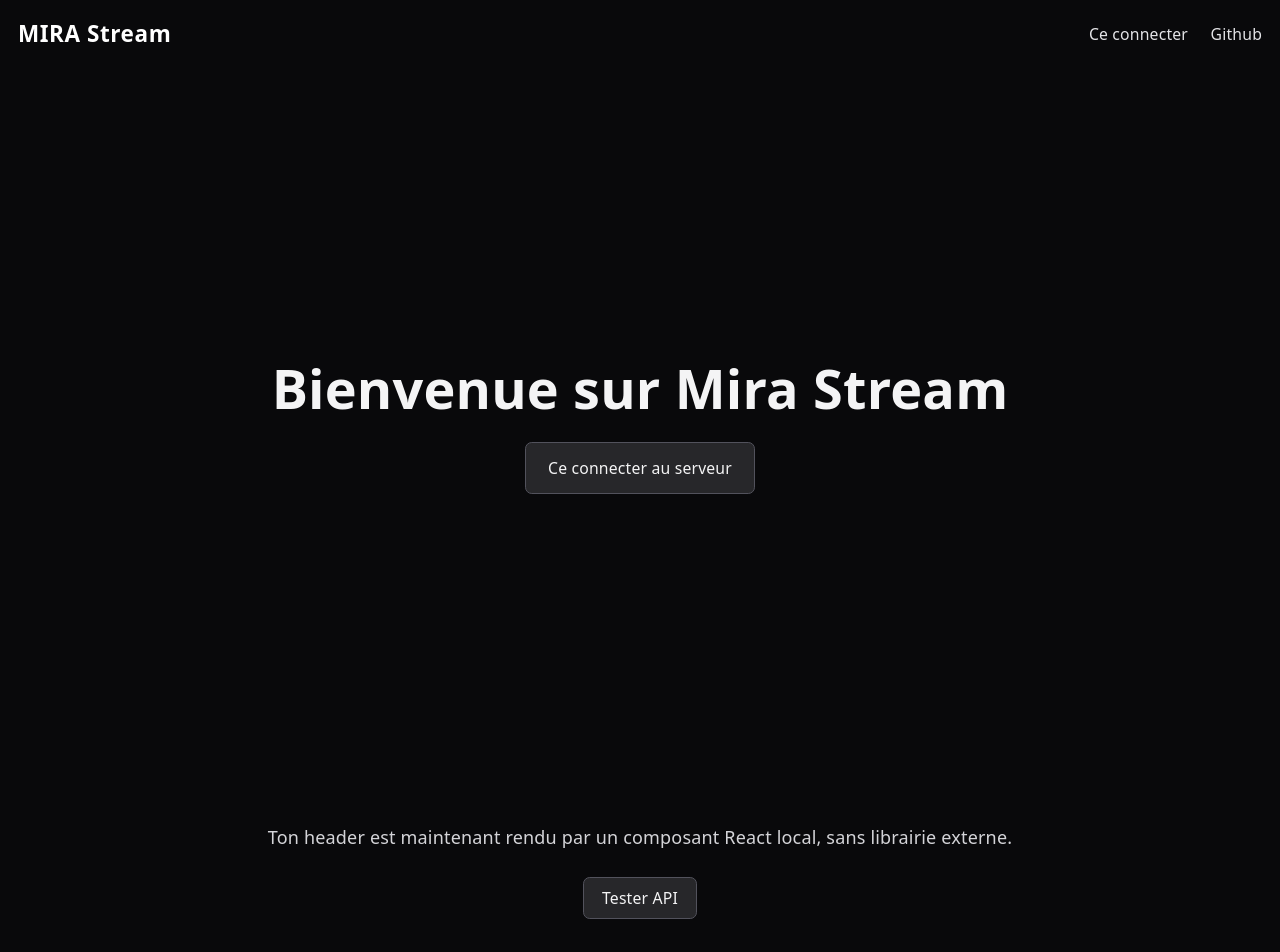
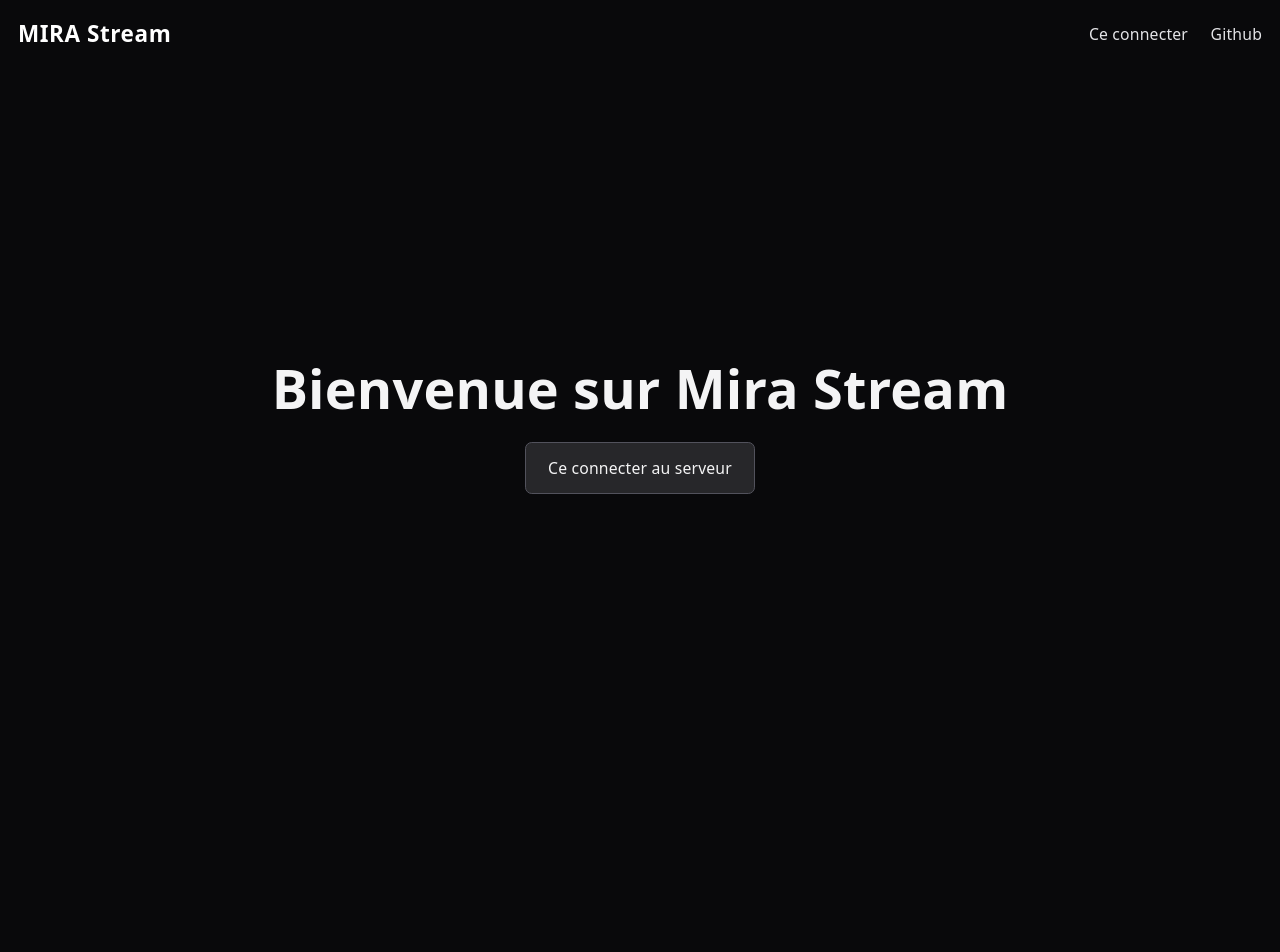
Before and after one commit to Tadomika-Ari/MIRA-Stream, a React (Vite) app in the folder web-client/: page / in a window 1280 px wide. Shown: the top 952 px of the page. After the commit the page ends 800 px from the top, so only its background shows below. Built offline with nearby package versions, Linux system fonts and the light colour scheme.

Commit message:
[-] rm useless text and button

```diff
--- a/web-client/src/home.tsx
+++ b/web-client/src/home.tsx
@@ -97,25 +97,6 @@ function App() {
             Ce connecter au serveur
           </button>
         </section>
-
-        <section ref={sectionRef} className="mx-auto w-full max-w-6xl px-4 pb-20 pt-8">
-          <p className="text-center text-zinc-300">
-            Ton header est maintenant rendu par un composant React local, sans librairie externe.
-          </p>
-
-          <div className="mt-6 flex justify-center">
-            <button
-              type="button"
-              onClick={loadExplorerItems}
-              className="rounded-md border border-zinc-600 bg-zinc-800 px-4 py-2 text-sm transition hover:bg-zinc-700"
-            >
-              Tester API
-            </button>
-          </div>
-        </section>
-        <section>
-
-        </section>
       </main>
     </div>
   )
```
